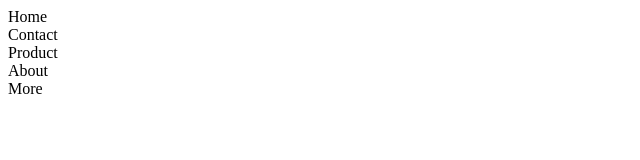
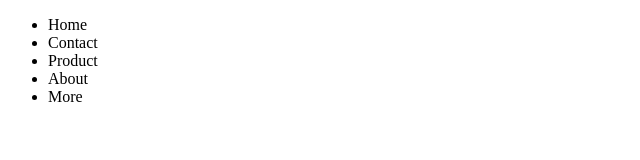
Before and after one commit to ANGELACAMU/Ejercicios-Adalab, a plain HTML site: page Modulo 1.4 Posicionamiento/index.html/index.html in a window 1280 px wide. Shown: the whole page, without its empty margins (0-640 px from the left). Drawn offline with Linux system fonts and the light colour scheme.

Commit message:
añado los puntos a la lista

```diff
--- a/Modulo 1.4 Posicionamiento/index.html/index.html
+++ b/Modulo 1.4 Posicionamiento/index.html/index.html
@@ -7,24 +7,18 @@
 </head>
 <body>
     <div>
-       Home
+        <ul>
+            <li> Home</li>
+            <li>Contact</li>
+            <li>Product</li>
+            <li>About</li>
+            <li>More</li>
+
+
+        </ul>
+
     </div>
 
-    <div>
-        Contact
-    </div>
-
-    <div>
-        Product
-    </div>
-
-    <div>
-        About
-    </div>
-
-    <div>
-        More
-    </div>
 
 </body>
 </html>
```
